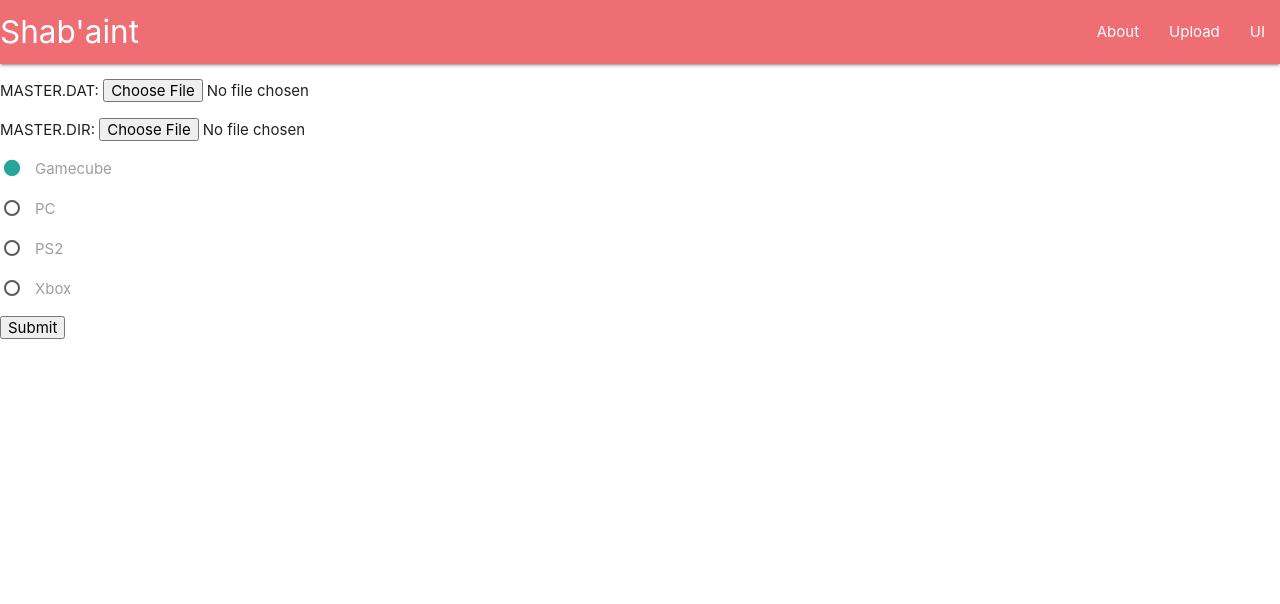
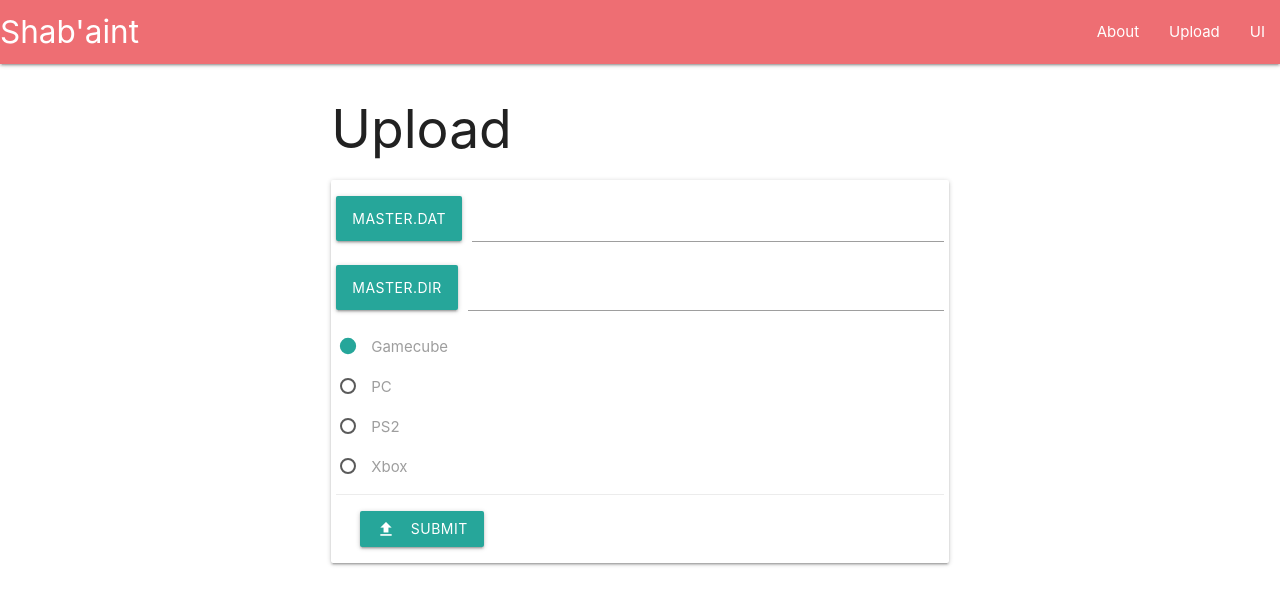
Before and after one commit to ShrekBoards/shrekboards.github.io, a Vue app: page /#/upload in a window 1280 px wide. Shown: the top 604 px of the page. Built offline with nearby package versions, Linux system fonts and the light colour scheme.

Commit message:
Upload form prettying

```diff
--- a/src/components/DownloadButton.vue
+++ b/src/components/DownloadButton.vue
@@ -1,6 +1,6 @@
 <template>
     <div class="download">
-        <button v-on:click="buttonclick">{{ filename }}</button>
+        <a class="waves-effect waves-light btn-large" v-on:click="buttonclick"><i class="material-icons left">file_download</i>{{ filename }}</a>
     </div>
 </template>
 
--- a/src/components/SaveButton.vue
+++ b/src/components/SaveButton.vue
@@ -1,6 +1,6 @@
 <template>
     <div class="save">
-        <button v-on:click="buttonclick">Generate</button>
+        <a class="waves-effect waves-light btn" v-on:click="buttonclick"><i class="material-icons left">build</i>Generate</a>
     </div>
 </template>
 
--- a/src/components/Sidebar.vue
+++ b/src/components/Sidebar.vue
@@ -4,14 +4,18 @@
             <router-link v-for="character in characters" :key="character" :to="`/ui/${character}`">
                 <div v-if="selected == character" class="active">
                     <li>
-                        <img :src="`/icons/${character}.png`"/>
-                        {{ character }}
+                        <div class="valign-wrapper">
+                            <img :src="`/icons/${character}.png`"/>
+                            {{ character }}
+                        </div>
                     </li>
                 </div>
                 <div v-else class="inactive">
                     <li>
-                        <img :src="`/icons/${character}.png`"/>
-                        {{ character }}
+                        <div class="valign-wrapper">
+                            <img :src="`/icons/${character}.png`"/>
+                            {{ character }}
+                        </div>
                     </li>
                 </div>
             </router-link>
--- a/src/components/UploadForm.vue
+++ b/src/components/UploadForm.vue
@@ -1,22 +1,25 @@
 <template>
   <div class="upload">
-    <form id="theform" v-on:submit.prevent="formsubmit">
-      <!--
+    <form id="theform">
+      <div class="card darken-1">
         <div class="file-field input-field">
           <div class="btn">
             <span>MASTER.DAT</span>
-          <input class="file-selector" type="file" id="masterdat" name="files[]" />
+            <input type="file" id="masterdat" name="files[]" />
+          </div>
+          <div class="file-path-wrapper">
+            <input class="file-path validate" type="text">
           </div>
         </div>
         <div class="file-field input-field">
           <div class="btn">
             <span>MASTER.DIR</span>
-          <input class="file-selector" type="file" id="masterdir" name="files[]" />
+            <input type="file" id="masterdir" name="files[]" />
+          </div>
+          <div class="file-path-wrapper">
+            <input class="file-path validate" type="text">
           </div>
         </div>
-      -->
-      <p>MASTER.DAT: <input class="file-selector" type="file" id="masterdat" name="files[]" /></p>
-      <p>MASTER.DIR: <input class="file-selector" type="file" id="masterdir" name="files[]" /></p>
         <p>
           <label>
             <input type="radio" id="gamecube" name="gameconsole" value=0 checked/>
@@ -41,15 +44,10 @@
             <span>Xbox</span>
           </label>
         </p>
-      <!--
-      <input type="radio" id="pc" name="gameconsole" value=1>
-      <label for="console">PC</label><br>
-      <input type="radio" id="ps2" name="gameconsole" value=2>
-      <label for="console">PS2</label><br>
-      <input type="radio" id="xbox" name="gameconsole" value=3>
-      <label for="console">Xbox</label><br>
-      -->
-      <input type="submit">
+        <div class="card-action">
+          <a class="waves-effect waves-light btn" v-on:click="formsubmit"><i class="material-icons left">file_upload</i>Submit</a>
+        </div>
+      </div>
     </form>
   </div>
 </template>
@@ -107,10 +105,6 @@ export default defineComponent({
                     ) as ShrekSuperSlamCharacterAttackCollection;
                     (attacksGlobal as any).value = attacks;
 
-                    // Disable the event resubmission
-                    if (event.preventDefault)
-                        event.preventDefault();
-
                     // Get the first character alphabetically to navigate to
                     const characterNames = Object.keys(attacks);
                     characterNames.sort();
@@ -130,3 +124,11 @@ export default defineComponent({
     },
 });
 </script>
+
+<style scoped>
+.card {
+  padding-left: 5px;
+  padding-right: 5px;
+  padding-top: 1px;
+}
+</style>
--- a/src/views/Download.vue
+++ b/src/views/Download.vue
@@ -1,8 +1,15 @@
 <template>
     <div class="download">
         <Navbar/>
-        <DownloadButton :filename="'MASTER.DAT'" :data="masterDat"/>
-        <DownloadButton :filename="'MASTER.DIR'" :data="masterDir"/>
+        <div class="row">
+          <div class="col s6 offset-s3">
+            <h2>Download</h2>
+            <div class="card darken-1">
+              <DownloadButton :filename="'MASTER.DAT'" :data="masterDat"/>
+              <DownloadButton :filename="'MASTER.DIR'" :data="masterDir"/>
+            </div>
+          </div>
+        </div>
     </div>
 </template>
 
--- a/src/views/Upload.vue
+++ b/src/views/Upload.vue
@@ -1,7 +1,12 @@
 <template>
     <div class="ui">
         <Navbar/>
-        <UploadForm/>
+        <div class="row">
+          <div class="col s6 offset-s3">
+            <h2>Upload</h2>
+            <UploadForm/>
+          </div>
+        </div>
     </div>
 </template>
 
```
Lines whose indentation alone changed are shown as unchanged.
